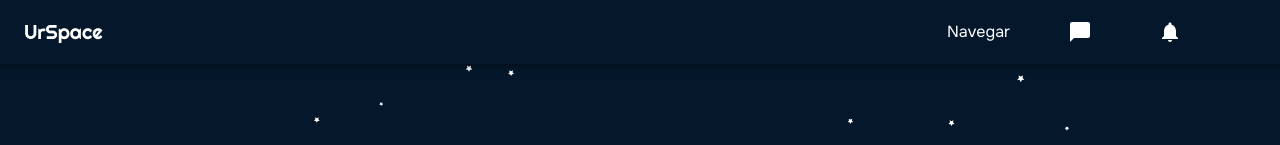
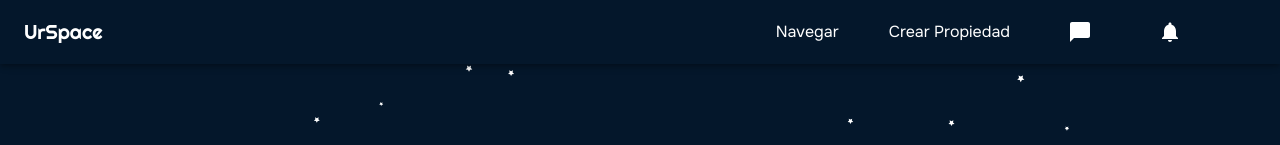
Before and after one commit to adrianajacobo2002/urspace-web, a React (Vite) app: page /dashboard in a window 1280 px wide. Shown: the top 145 px of the page. Built offline with nearby package versions, Linux system fonts and the light colour scheme; no server answers; sample sign-in values are in the browser's storage.

Commit message:
Crear Propiedad Init

```diff
--- a/src/App.tsx
+++ b/src/App.tsx
@@ -8,6 +8,7 @@ import Landing from "./pages/Landing";
 import Login from "./forms/Login";
 import Register from "./forms/Register";
 import Dashboard from "./pages/User";
+import Publicar from "./pages/User/crear-propiedad";
 import ProtectedRoute from "./components/ProtectedRoute/ProtectedRoute";
 import NoAccess from "./pages/NoAccess/index";
 
@@ -55,6 +56,14 @@ const App = () => {
               </ProtectedRoute>
             }
           />
+          <Route
+            path="/publicar"
+            element={
+              <ProtectedRoute>
+                <Publicar />
+              </ProtectedRoute>
+            }
+          />
         </Routes>
       </Router>
 
--- a/src/layouts/UserNavbar/index.tsx
+++ b/src/layouts/UserNavbar/index.tsx
@@ -1,11 +1,20 @@
 // src/layouts/LoggedNavbar.tsx
 import React, { useEffect, useState } from "react";
-import { AppBar, Toolbar, Typography, Box, IconButton, Menu, MenuItem } from "@mui/material";
+import {
+  AppBar,
+  Toolbar,
+  Typography,
+  Box,
+  IconButton,
+  Menu,
+  MenuItem,
+} from "@mui/material";
 import NotificationsIcon from "@mui/icons-material/Notifications";
 import ChatBubbleIcon from "@mui/icons-material/ChatBubble";
 import AvatarWithInitials from "../../components/Avatar";
 import { getUserInfo } from "../../services/users.service";
 import { useNavigate } from "react-router-dom";
+import { Link as RouterLink } from "react-router-dom";
 
 interface User {
   firstName: string;
@@ -63,7 +72,30 @@ const LoggedNavbar: React.FC = () => {
           UrSpace
         </Typography>
         <Box sx={{ display: "flex", alignItems: "center" }}>
-          <Typography sx={{ marginRight: "50px" }}>Navegar</Typography>
+          <Typography
+            component={RouterLink}
+            to="/navegar" // Cambia a la ruta correspondiente
+            sx={{
+              marginRight: "50px",
+              cursor: "pointer",
+              textDecoration: "none",
+              color: "inherit",
+            }}
+          >
+            Navegar
+          </Typography>{" "}
+          <Typography
+            component={RouterLink}
+            to="/publicar" // Cambia a la ruta correspondiente
+            sx={{
+              marginRight: "50px",
+              cursor: "pointer",
+              textDecoration: "none",
+              color: "inherit",
+            }}
+          >
+            Crear Propiedad
+          </Typography>
           <IconButton color="inherit" sx={{ marginRight: "50px" }}>
             <ChatBubbleIcon />
           </IconButton>
@@ -85,11 +117,16 @@ const LoggedNavbar: React.FC = () => {
             onClose={handleMenuClose}
             anchorOrigin={{ vertical: "top", horizontal: "right" }}
             transformOrigin={{ vertical: "top", horizontal: "right" }}
-
           >
-            <MenuItem sx={{ color: "black" }} onClick={handleViewProfile}>Ver perfil</MenuItem>
-            <MenuItem sx={{ color: "black" }} onClick={handleOwnerMode}>Modo propietario</MenuItem>
-            <MenuItem sx={{ color: "black" }} onClick={handleLogout}>Cerrar sesión</MenuItem>
+            <MenuItem sx={{ color: "black" }} onClick={handleViewProfile}>
+              Ver perfil
+            </MenuItem>
+            <MenuItem sx={{ color: "black" }} onClick={handleOwnerMode}>
+              Modo propietario
+            </MenuItem>
+            <MenuItem sx={{ color: "black" }} onClick={handleLogout}>
+              Cerrar sesión
+            </MenuItem>
           </Menu>
         </Box>
       </Toolbar>
--- /dev/null
+++ b/src/pages/User/crear-propiedad.tsx
@@ -0,0 +1,44 @@
+// src/pages/Dashboard.tsx
+import React from "react";
+import { Box} from "@mui/material";
+import ParticlesBackground from "../../components/ParticleBg";
+import Navbar from "../../layouts/UserNavbar";
+
+const Dashboard: React.FC = () => {
+  return (
+    <Box
+      sx={{
+        backgroundColor: "#fff",
+        minHeight: "100vh",
+        position: "relative",
+        overflow: "hidden",
+      }}
+    >
+      {/* Contenedor con fondo ondulado y partículas */}
+      <Navbar />
+      <Box
+        sx={{
+          backgroundColor: "#04172b",
+          minHeight: "70vh",
+          display: "flex",
+          alignItems: "center",
+          justifyContent: "center",
+          flexDirection: "column",
+          color: "#fff",
+          textAlign: "center",
+          position: "relative",
+          zIndex: 1,
+          padding: 4,
+          clipPath: "ellipse(80% 100% at 50% 0%)", // Ajusta esta propiedad para dar forma ondulada
+        }}
+      >
+        {/* Partículas de fondo en esta sección */}
+        <ParticlesBackground />
+
+
+      </Box>
+    </Box>
+  );
+};
+
+export default Dashboard;
```
Also changed, not shown: src/pages/User/navegar.tsx (added).
